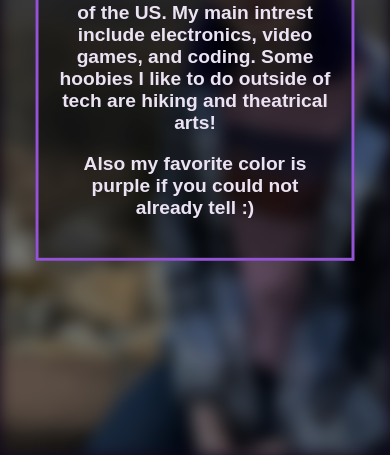
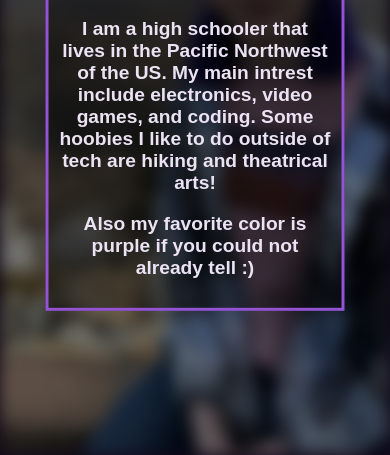
Before and after one commit to FDragon07/dylanhager.com, a website: page about.html in a window 390 px wide. Shown: the part 389-844 px from the top of the page. Drawn offline with Linux system fonts and the light colour scheme; a web font is replaced by a local one.

Commit message:
fix margin on mobile

```diff
--- a/style.css
+++ b/style.css
@@ -158,7 +158,8 @@ li a:hover {
     transform: translate(-50%, -50%);
     z-index: 2;
     width: 70%;
-    padding: 20px;
+    padding: 10px;
+    margin-top: 60px;
     text-align: center;
   }
 
```
